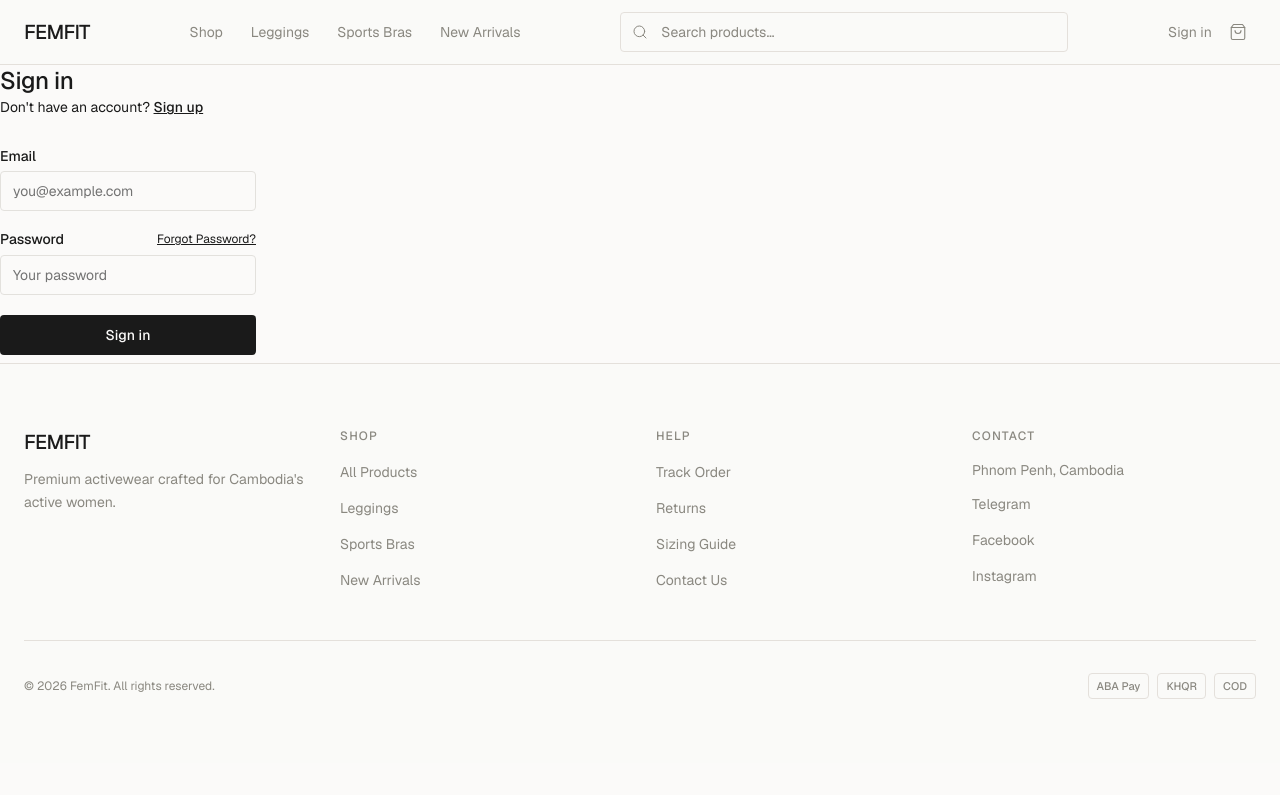
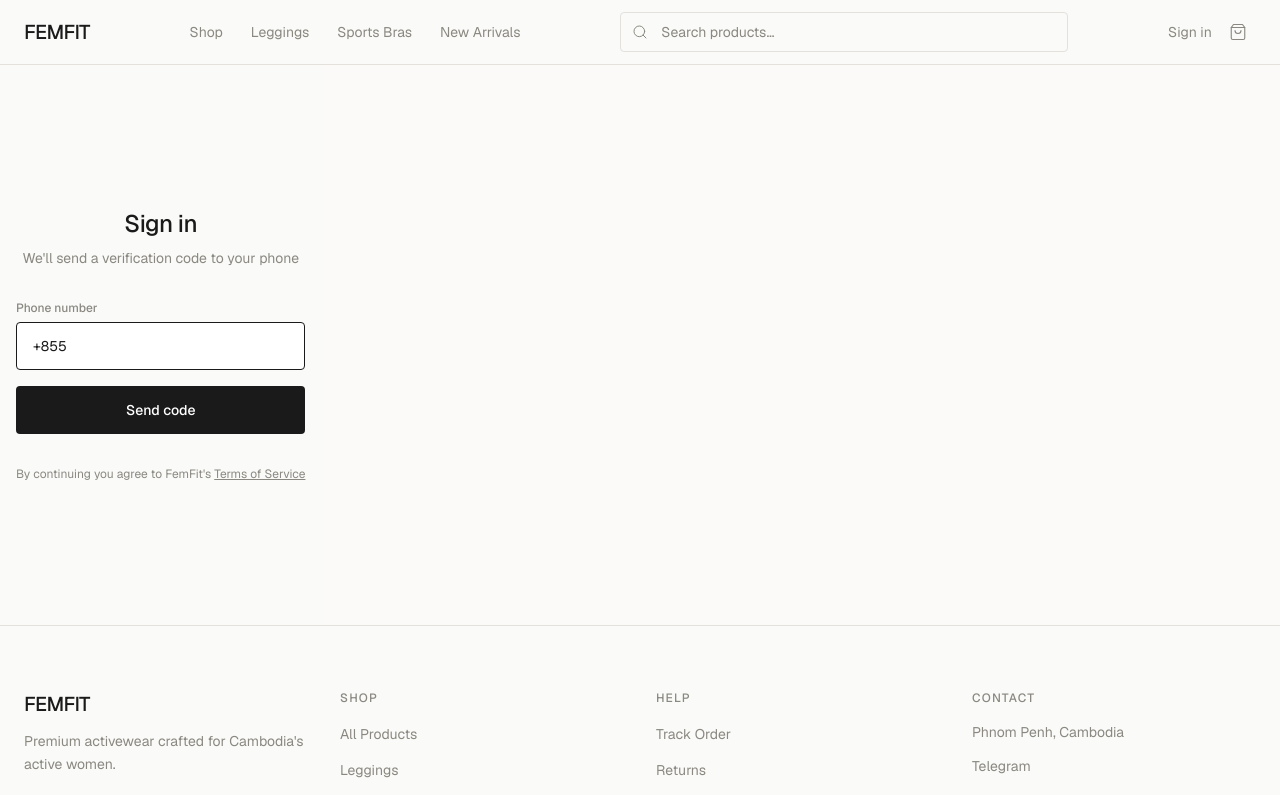
Before and after one commit to Seavleu/femfit, a Next.js app: page /sign-in in a window 1280 px wide. Shown: the top 795 px of the page. Built offline with nearby package versions, Linux system fonts and the light colour scheme; no server answers.

Commit message:
feat(auth): add phone OTP sign-in with guest cart merge on login

```diff
--- a/app/(auth-pages)/sign-in/page.tsx
+++ b/app/(auth-pages)/sign-in/page.tsx
@@ -1,44 +1,200 @@
-import { signInAction } from "@/app/actions";
-import { FormMessage, Message } from "@/components/form-message";
-import { SubmitButton } from "@/components/submit-button";
-import { Input } from "@/components/ui/input";
-import { Label } from "@/components/ui/label";
+"use client";
+
+import { useState, useTransition, Suspense } from "react";
+import { useRouter, useSearchParams } from "next/navigation";
 import Link from "next/link";
+import { createClient } from "@/lib/supabase/client";
+import { mergeGuestCart } from "@/lib/cart/actions";
 
-export default async function Login(props: { searchParams: Promise<Message> }) {
-  const searchParams = await props.searchParams;
+/**
+ * Phone OTP sign-in — per PRD §3.6 and API Spec §7.3.
+ *
+ * Flow:
+ *   1. User enters phone number (+855 format enforced)
+ *   2. Supabase Auth sends OTP via SMS provider (configured in Dashboard)
+ *   3. User enters 6-digit code
+ *   4. On success: merge guest cart, redirect to `redirect` param or home
+ *
+ * Rate limiting per Sys Design §9.1 (3 OTP/hr/phone) is enforced
+ * server-side in Supabase Auth settings + our rate limiter middleware.
+ */
+
+function SignInForm() {
+  const router = useRouter();
+  const searchParams = useSearchParams();
+  const redirectTo = searchParams.get("redirect") ?? "/";
+
+  const [step, setStep] = useState<"phone" | "otp">("phone");
+  const [phone, setPhone] = useState("+855");
+  const [otp, setOtp] = useState("");
+  const [error, setError] = useState<string | null>(null);
+  const [isPending, startTransition] = useTransition();
+
+  const supabase = createClient();
+
+  function normalizePhone(input: string): string | null {
+    // Accept +855XXXXXXXX, 855XXXXXXXX, 0XXXXXXXX (local format)
+    let p = input.replace(/[\s-]/g, "");
+    if (p.startsWith("0")) p = "+855" + p.slice(1);
+    else if (p.startsWith("855")) p = "+" + p;
+    else if (!p.startsWith("+855")) return null;
+    // +855 followed by 8-9 digits
+    if (!/^\+855\d{8,9}$/.test(p)) return null;
+    return p;
+  }
+
+  function sendOtp() {
+    setError(null);
+    const normalized = normalizePhone(phone);
+    if (!normalized) {
+      setError("Enter a valid Cambodian phone number (e.g. +85512345678 or 012345678)");
+      return;
+    }
+
+    startTransition(async () => {
+      const { error: otpError } = await supabase.auth.signInWithOtp({
+        phone: normalized,
+      });
+      if (otpError) {
+        // Rate limit errors come through here too
+        setError(
+          otpError.message.includes("rate")
+            ? "Too many attempts. Please wait before requesting another code."
+            : otpError.message
+        );
+        return;
+      }
+      setPhone(normalized);
+      setStep("otp");
+    });
+  }
+
+  function verifyOtp() {
+    setError(null);
+    if (!/^\d{6}$/.test(otp)) {
+      setError("Enter the 6-digit code sent to your phone");
+      return;
+    }
+
+    startTransition(async () => {
+      const { error: verifyError } = await supabase.auth.verifyOtp({
+        phone,
+        token: otp,
+        type: "sms",
+      });
+      if (verifyError) {
+        setError(
+          verifyError.message.includes("expired")
+            ? "Code expired. Request a new one."
+            : "Invalid code. Please check and try again."
+        );
+        return;
+      }
+
+      // Merge guest cart into user cart — per cart milestone design
+      await mergeGuestCart();
+
+      router.push(redirectTo);
+      router.refresh();
+    });
+  }
+
   return (
-    <form className="flex-1 flex flex-col min-w-64">
-      <h1 className="text-2xl font-medium">Sign in</h1>
-      <p className="text-sm text-foreground">
-        Don't have an account?{" "}
-        <Link className="text-foreground font-medium underline" href="/sign-up">
-          Sign up
-        </Link>
-      </p>
-      <div className="flex flex-col gap-2 [&>input]:mb-3 mt-8">
-        <Label htmlFor="email">Email</Label>
-        <Input name="email" placeholder="you@example.com" required />
-        <div className="flex justify-between items-center">
-          <Label htmlFor="password">Password</Label>
-          <Link
-            className="text-xs text-foreground underline"
-            href="/forgot-password"
-          >
-            Forgot Password?
-          </Link>
+    <div className="flex min-h-[70vh] items-center justify-center bg-femfit-warm px-4">
+      <div className="w-full max-w-sm">
+        <div className="mb-8 text-center">
+          <h1 className="text-2xl font-medium tracking-tight">
+            {step === "phone" ? "Sign in" : "Enter code"}
+          </h1>
+          <p className="mt-2 text-sm text-femfit-mid">
+            {step === "phone"
+              ? "We'll send a verification code to your phone"
+              : `Code sent to ${phone}`}
+          </p>
         </div>
-        <Input
-          type="password"
-          name="password"
-          placeholder="Your password"
-          required
-        />
-        <SubmitButton pendingText="Signing In..." formAction={signInAction}>
-          Sign in
-        </SubmitButton>
-        <FormMessage message={searchParams} />
+
+        {error && (
+          <div className="mb-4 rounded-md border border-rose-femfit/30 bg-rose-femfit/10 px-4 py-3 text-sm text-rose-femfit" role="alert">
+            {error}
+          </div>
+        )}
+
+        {step === "phone" ? (
+          <div className="space-y-4">
+            <div>
+              <label htmlFor="phone" className="mb-1.5 block text-xs font-medium text-femfit-mid">
+                Phone number
+              </label>
+              <input
+                id="phone"
+                type="tel"
+                value={phone}
+                onChange={(e) => setPhone(e.target.value)}
+                onKeyDown={(e) => e.key === "Enter" && sendOtp()}
+                placeholder="+85512345678"
+                autoFocus
+                className="h-12 w-full rounded-md border border-femfit-border bg-white px-4 text-sm outline-none transition-colors focus:border-femfit-charcoal"
+              />
+            </div>
+            <button
+              type="button"
+              onClick={sendOtp}
+              disabled={isPending}
+              className="flex h-12 w-full items-center justify-center rounded-md bg-femfit-charcoal text-sm font-medium text-white transition-opacity hover:opacity-90 disabled:opacity-50"
+            >
+              {isPending ? "Sending..." : "Send code"}
+            </button>
+          </div>
+        ) : (
+          <div className="space-y-4">
+            <div>
+              <label htmlFor="otp" className="mb-1.5 block text-xs font-medium text-femfit-mid">
+                Verification code
+              </label>
+              <input
+                id="otp"
+                type="text"
+                inputMode="numeric"
+                maxLength={6}
+                value={otp}
+                onChange={(e) => setOtp(e.target.value.replace(/\D/g, ""))}
+                onKeyDown={(e) => e.key === "Enter" && verifyOtp()}
+                placeholder="123456"
+                autoFocus
+                className="h-12 w-full rounded-md border border-femfit-border bg-white px-4 text-center text-lg tracking-[0.5em] outline-none transition-colors focus:border-femfit-charcoal"
+              />
+            </div>
+            <button
+              type="button"
+              onClick={verifyOtp}
+              disabled={isPending}
+              className="flex h-12 w-full items-center justify-center rounded-md bg-femfit-charcoal text-sm font-medium text-white transition-opacity hover:opacity-90 disabled:opacity-50"
+            >
+              {isPending ? "Verifying..." : "Verify and sign in"}
+            </button>
+            <button
+              type="button"
+              onClick={() => { setStep("phone"); setOtp(""); setError(null); }}
+              className="w-full text-center text-xs text-femfit-mid hover:text-foreground"
+            >
+              ← Use a different number
+            </button>
+          </div>
+        )}
+
+        <p className="mt-8 text-center text-xs text-femfit-mid">
+          By continuing you agree to FemFit&apos;s{" "}
+          <Link href="/terms" className="underline">Terms of Service</Link>
+        </p>
       </div>
-    </form>
+    </div>
   );
 }
+
+export default function SignInPage() {
+  return (
+    <Suspense>
+      <SignInForm />
+    </Suspense>
+  );
+}
```
